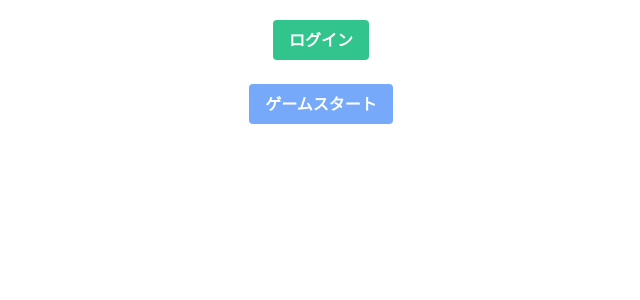
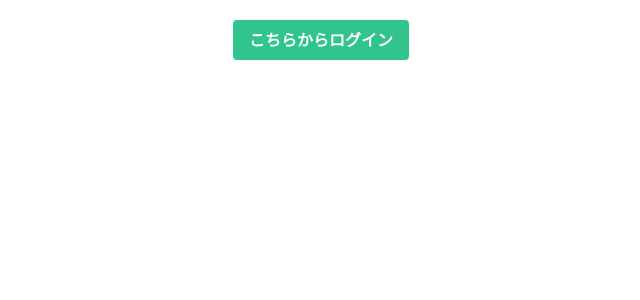
Before and after one commit to tomishima2904/shapley_association_game, a Django app: page / in a window 1280 px wide. Shown: the part 44-344 px from the top of the page, without its empty margins (319-959 px from the left). Run offline with Django 4.2, Linux system fonts and the light colour scheme; style sheets or scripts are compiled from the project's sources.

Commit message:
ログインしてない人にはログイン用ボタンのみ、ログインしてる人にはスタートボタンのみを表示

```diff
--- a/game/templates/index.html
+++ b/game/templates/index.html
@@ -4,7 +4,10 @@
 
 {% block contents %}
 <div class="flex items-center flex-col mt-5">
-  <a href="{% url 'account_login' %}" class="bg-green-400 font-semibold text-white text-center w-fit py-2 px-4 rounded hover:bg-green-500">ログイン</a><br>
-  <a href="{% url 'game:gaming' %}" class="btn-blue">ゲームスタート</a>
+  {% if user.is_authenticated %}
+    <a href="{% url 'game:gaming' %}" class="btn-blue">ゲームスタート</a>
+  {% else %}
+    <a href="{% url 'account_login' %}" class="bg-green-400 font-semibold text-white text-center w-fit py-2 px-4 rounded hover:bg-green-500">こちらからログイン</a><br>
+  {% endif %}
 </div>
 {% endblock %}
```
